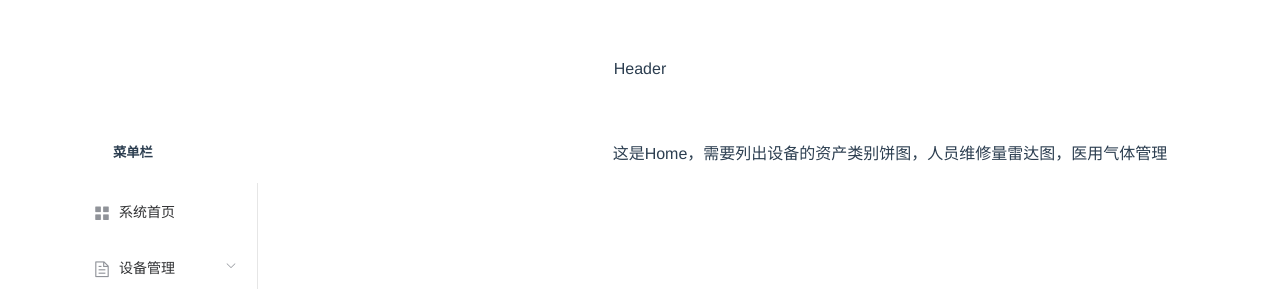
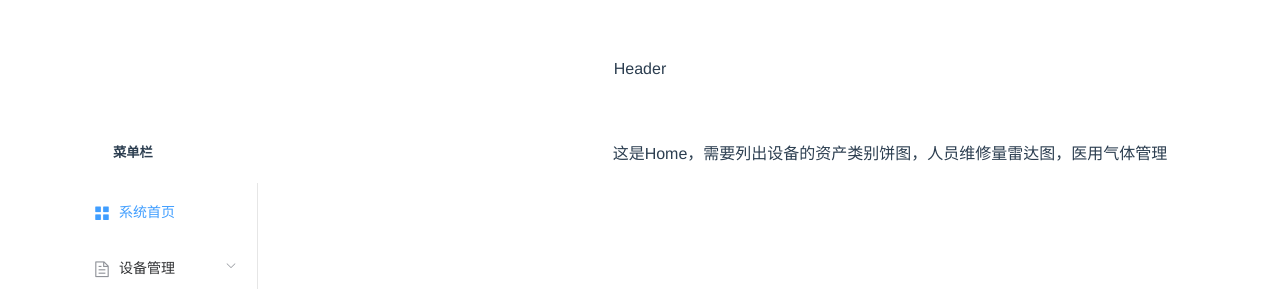
Before and after one commit to tilark/MEMSCoreUI, a Vue app: page / in a window 1280 px wide. Shown: the top 289 px of the page. Built offline with nearby package versions, Linux system fonts and the light colour scheme.

Commit message:
进入首页时，home菜单栏为已选

```diff
--- a/src/components/Aside.vue
+++ b/src/components/Aside.vue
@@ -4,7 +4,7 @@
       <el-col :span="12">
         <h5>菜单栏</h5>
         <el-menu
-          default-active="2"
+          default-active="home"
           class="el-menu-vertical-demo"
           @open="handleOpen"
           @close="handleClose" v-bind:router="true">
```
